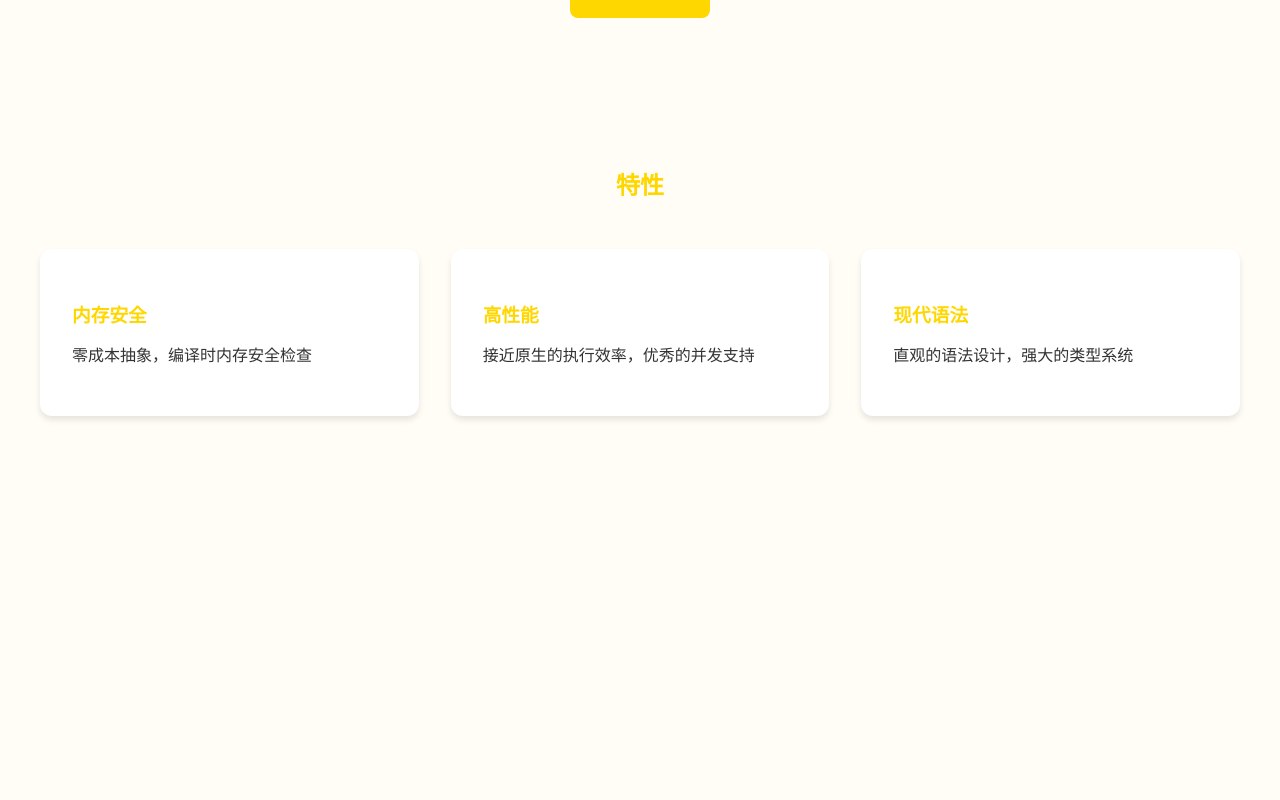
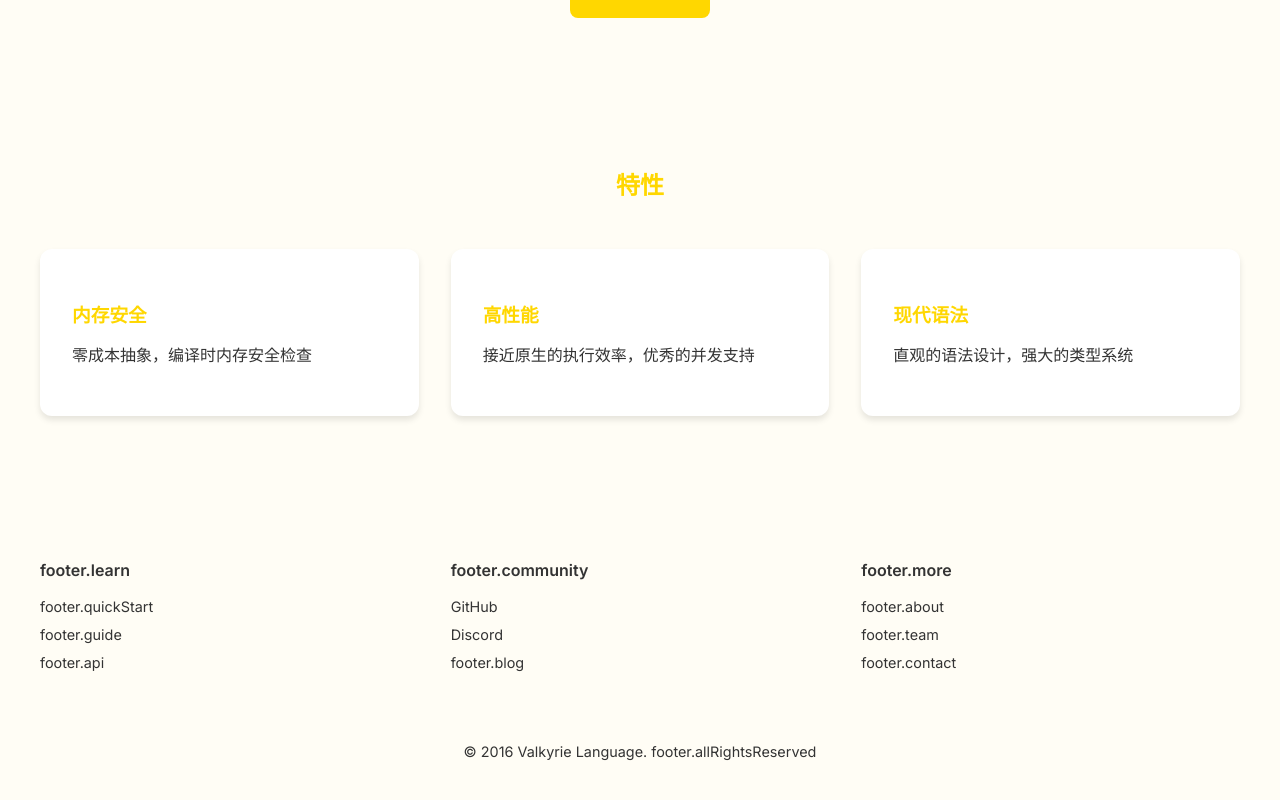
Before and after one commit to valkyrie-language/.github, a Vue app: page / in a window 1280 px wide. Shown: the part 364-1164 px from the top of the page. Before the commit the page ends 876 px from the top, so only its background shows below. Built offline with nearby package versions, Linux system fonts and the light colour scheme; some icons are missing.

Commit message:
🐤 Add footbar

```diff
--- a/package.json
+++ b/package.json
@@ -20,6 +20,9 @@
     },
     "packageManager": "pnpm@9.15.0",
     "dependencies": {
+        "@vscode/codicons": "^0.0.36",
+        "monaco-editor": "^0.52.2",
+        "split.js": "^1.6.5",
         "vite": "^6.2.1",
         "vite-plugin-monaco-editor-esm": "^2.0.2"
     }
--- a/src/App.vue
+++ b/src/App.vue
@@ -1,16 +1,29 @@
-<script lang="ts" setup>
-import {RouterView} from 'vue-router'
+<template>
+  <div class="app">
+    <template v-if="!isPlayground">
+      <TopBar/>
+      <router-view/>
+      <Footer/>
+    </template>
+    <template v-else>
+      <router-view/>
+    </template>
+  </div>
+</template>
+
+<script setup lang="ts">
+import TopBar from './components/TopBar.vue'
+import Footer from './components/Footer.vue'
+import './style/_variable.scss'
 import {useI18n} from 'vue-i18n'
-import TopBar from './components/TopBar.vue'
-import './style/_variable.scss'
+import { useRoute } from 'vue-router'
+import { computed } from 'vue'
 
+const route = useRoute()
+const isPlayground = computed(() => route.path === '/playground')
 const {t} = useI18n()
 </script>
 
-<template>
-  <TopBar />
-  <RouterView/>
-</template>
 
 <style lang="scss">
 @import './style/_variable.scss';
@@ -33,5 +46,7 @@ body {
 
 #app {
   min-height: 100vh;
+  display: flex;
+  flex-direction: column;
 }
 </style>
--- /dev/null
+++ b/src/components/Footer.vue
@@ -0,0 +1,97 @@
+<script setup lang="ts">
+import { useI18n } from 'vue-i18n'
+
+const { t } = useI18n()
+</script>
+
+<template>
+  <footer class="footer">
+    <div class="footer-content">
+      <div class="footer-section">
+        <h3>{{ t('footer.learn') }}</h3>
+        <ul>
+          <li><a href="/docs/getting-started">{{ t('footer.quickStart') }}</a></li>
+          <li><a href="/docs/guide">{{ t('footer.guide') }}</a></li>
+          <li><a href="/docs/api">{{ t('footer.api') }}</a></li>
+        </ul>
+      </div>
+      <div class="footer-section">
+        <h3>{{ t('footer.community') }}</h3>
+        <ul>
+          <li><a href="https://github.com/valkyrie-language" target="_blank">GitHub</a></li>
+          <li><a href="https://discord.gg/valkyrie" target="_blank">Discord</a></li>
+          <li><a href="/blog">{{ t('footer.blog') }}</a></li>
+        </ul>
+      </div>
+      <div class="footer-section">
+        <h3>{{ t('footer.more') }}</h3>
+        <ul>
+          <li><a href="/about">{{ t('footer.about') }}</a></li>
+          <li><a href="/team">{{ t('footer.team') }}</a></li>
+          <li><a href="/contact">{{ t('footer.contact') }}</a></li>
+        </ul>
+      </div>
+    </div>
+    <div class="footer-bottom">
+      <p class="copyright">&copy; {{ new Date().getFullYear() }} Valkyrie Language. {{ t('footer.allRightsReserved') }}</p>
+    </div>
+  </footer>
+</template>
+
+<style lang="scss" scoped>
+.footer {
+  background-color: var(--vt-c-white);
+  border-top: 1px solid var(--vt-c-divider-light);
+  padding: 2rem 1rem;
+  margin-top: auto;
+
+  .footer-content {
+    max-width: 1200px;
+    margin: 0 auto;
+    display: grid;
+    grid-template-columns: repeat(auto-fit, minmax(200px, 1fr));
+    gap: 2rem;
+    padding-bottom: 2rem;
+  }
+
+  .footer-section {
+    h3 {
+      color: var(--vt-c-text-1);
+      font-size: 1rem;
+      font-weight: 600;
+      margin-bottom: 1rem;
+    }
+
+    ul {
+      list-style: none;
+      padding: 0;
+      margin: 0;
+
+      li {
+        margin-bottom: 0.5rem;
+
+        a {
+          color: var(--vt-c-text-2);
+          text-decoration: none;
+          font-size: 0.9rem;
+
+          &:hover {
+            color: var(--vt-c-green);
+          }
+        }
+      }
+    }
+  }
+
+  .footer-bottom {
+    text-align: center;
+    padding-top: 1rem;
+    border-top: 1px solid var(--vt-c-divider-light);
+
+    .copyright {
+      color: var(--vt-c-text-2);
+      font-size: 0.9rem;
+    }
+  }
+}
+</style>
--- /dev/null
+++ b/src/components/MonacoEditor.vue
@@ -0,0 +1,61 @@
+<script setup lang="ts">
+import { onMounted, onBeforeUnmount, ref, watch } from 'vue'
+import * as monaco from 'monaco-editor'
+import { editor } from 'monaco-editor'
+
+const props = defineProps<{
+  modelValue: string
+  language?: string
+  theme?: string
+  options?: editor.IStandaloneEditorConstructionOptions
+}>()
+
+const emit = defineEmits<{
+  (e: 'update:modelValue', value: string): void
+}>()
+
+const editorContainer = ref<HTMLElement | null>(null)
+let monacoEditor: editor.IStandaloneCodeEditor | null = null
+
+onMounted(() => {
+  if (!editorContainer.value) return
+
+  monacoEditor = monaco.editor.create(editorContainer.value, {
+    value: props.modelValue,
+    language: props.language || 'plaintext',
+    theme: props.theme || 'vs-dark',
+    automaticLayout: true,
+    minimap: { enabled: true },
+    scrollBeyondLastLine: false,
+    ...props.options
+  })
+
+  monacoEditor.onDidChangeModelContent(() => {
+    const value = monacoEditor?.getValue() || ''
+    emit('update:modelValue', value)
+  })
+})
+
+watch(() => props.modelValue, (newValue) => {
+  if (monacoEditor && newValue !== monacoEditor.getValue()) {
+    monacoEditor.setValue(newValue)
+  }
+})
+
+onBeforeUnmount(() => {
+  if (monacoEditor) {
+    monacoEditor.dispose()
+  }
+})
+</script>
+
+<template>
+  <div ref="editorContainer" class="monaco-editor"></div>
+</template>
+
+<style scoped>
+.monaco-editor {
+  width: 100%;
+  height: 100%;
+}
+</style>
--- a/src/views/Playground.vue
+++ b/src/views/Playground.vue
@@ -1,111 +1,252 @@
-<script lang="ts" setup>
-import {ref} from 'vue'
-import {useI18n} from 'vue-i18n'
+<template>
+  <div class="playground">
+    <header class="playground-header">
+      <div class="left">
+        <button class="icon-button" @click="toggleFileExplorer">
+          <span class="codicon codicon-menu"></span>
+        </button>
+        <h1>{{ t('playground.title') }}</h1>
+      </div>
+      <div class="actions">
+        <button class="action-button" @click="runCode">
+          <span class="codicon codicon-play"></span>
+          {{ t('playground.run') }}
+        </button>
+        <button class="action-button" @click="shareCode">
+          <span class="codicon codicon-share"></span>
+          {{ t('playground.share') }}
+        </button>
+      </div>
+    </header>
 
-const {t} = useI18n()
+    <div class="playground-content">
+      <div v-show="isFileExplorerVisible" class="sidebar">
+        <div class="sidebar-header">
+          <span class="codicon codicon-files"></span>
+          {{ t('playground.explorer') }}
+        </div>
+        <div class="file-tree">
+          <!-- TODO: Implement file tree -->
+          <div class="file-item">
+            <span class="codicon codicon-file"></span>
+            main.vk
+          </div>
+        </div>
+      </div>
+
+      <div class="editor-container">
+        <MonacoEditor
+          v-model="code"
+          language="javascript"
+          :options="{
+            fontSize: 14,
+            lineNumbers: 'on',
+            roundedSelection: false,
+            scrollBeyondLastLine: false,
+            readOnly: false,
+            theme: 'vs-dark'
+          }"
+        />
+      </div>
+
+      <div v-show="isOutputVisible" class="output-panel">
+        <div class="panel-header">
+          <span class="codicon codicon-terminal"></span>
+          {{ t('playground.output') }}
+          <button class="icon-button" @click="toggleOutput">
+            <span class="codicon codicon-close"></span>
+          </button>
+        </div>
+        <div class="output-content">
+          <pre>{{ output }}</pre>
+        </div>
+      </div>
+    </div>
+  </div>
+</template>
+
+<script setup lang="ts">
+import { ref } from 'vue'
+import { useI18n } from 'vue-i18n'
+import MonacoEditor from '../components/MonacoEditor.vue'
+import Split from 'split.js'
+import '@vscode/codicons/dist/codicon.css'
+
+const { t } = useI18n()
 const code = ref(`// Welcome to Valkyrie Language Playground
 fn main() {
     println("Hello, World!")
 }`)
 
+const output = ref('')
+const isFileExplorerVisible = ref(true)
+const isOutputVisible = ref(true)
+
 const runCode = () => {
   // TODO: Implement code execution
-  console.log('Running code:', code.value)
+  output.value = 'Running code...\n' + code.value
 }
 
 const shareCode = () => {
   // TODO: Implement code sharing
   console.log('Sharing code:', code.value)
 }
+
+const toggleFileExplorer = () => {
+  isFileExplorerVisible.value = !isFileExplorerVisible.value
+}
+
+const toggleOutput = () => {
+  isOutputVisible.value = !isOutputVisible.value
+}
 </script>
-
-<template>
-  <div class="playground">
-    <header class="playground-header">
-      <h1>{{ t('playground.title') }}</h1>
-      <div class="actions">
-        <button class="action-button" @click="runCode">
-          {{ t('playground.run') }}
-        </button>
-        <button class="action-button" @click="shareCode">
-          {{ t('playground.share') }}
-        </button>
-      </div>
-    </header>
-
-    <div class="editor-container">
-      <textarea
-        v-model="code"
-        autocomplete="off"
-        class="code-editor"
-        spellcheck="false"
-      ></textarea>
-    </div>
-  </div>
-</template>
 
 <style lang="scss" scoped>
 .playground {
   height: 100vh;
   display: flex;
   flex-direction: column;
+  background-color: #1e1e1e;
 }
 
 .playground-header {
   background-color: var(--primary-color);
   color: white;
-  padding: 1rem 2rem;
+  padding: 0.5rem 1rem;
   display: flex;
   justify-content: space-between;
   align-items: center;
 
+  .left {
+    display: flex;
+    align-items: center;
+    gap: 1rem;
+  }
+
   h1 {
     margin: 0;
-    font-size: 1.5rem;
+    font-size: 1.2rem;
+  }
+}
+
+.playground-content {
+  flex: 1;
+  display: flex;
+  overflow: hidden;
+}
+
+.sidebar {
+  width: 250px;
+  background-color: #252526;
+  border-right: 1px solid #3c3c3c;
+  display: flex;
+  flex-direction: column;
+
+  .sidebar-header {
+    padding: 0.5rem 1rem;
+    font-size: 0.9rem;
+    font-weight: 500;
+    color: #cccccc;
+    display: flex;
+    align-items: center;
+    gap: 0.5rem;
+    border-bottom: 1px solid #3c3c3c;
+  }
+}
+
+.file-tree {
+  padding: 0.5rem;
+
+  .file-item {
+    padding: 0.25rem 0.5rem;
+    display: flex;
+    align-items: center;
+    gap: 0.5rem;
+    color: #cccccc;
+    cursor: pointer;
+
+    &:hover {
+      background-color: #2a2d2e;
+    }
+  }
+}
+
+.editor-container {
+  flex: 1;
+  overflow: hidden;
+}
+
+.output-panel {
+  height: 200px;
+  background-color: #1e1e1e;
+  border-top: 1px solid #3c3c3c;
+  display: flex;
+  flex-direction: column;
+
+  .panel-header {
+    padding: 0.5rem 1rem;
+    font-size: 0.9rem;
+    color: #cccccc;
+    display: flex;
+    align-items: center;
+    gap: 0.5rem;
+    background-color: #252526;
+    border-bottom: 1px solid #3c3c3c;
+
+    button {
+      margin-left: auto;
+    }
+  }
+
+  .output-content {
+    flex: 1;
+    overflow: auto;
+    padding: 0.5rem 1rem;
+    color: #cccccc;
+    font-family: 'Fira Code', monospace;
+
+    pre {
+      margin: 0;
+      white-space: pre-wrap;
+    }
   }
 }
 
 .actions {
   display: flex;
-  gap: 1rem;
+  gap: 0.5rem;
 }
 
 .action-button {
-  background-color: white;
-  color: var(--primary-color);
+  background-color: #4d4d4d;
+  color: white;
   border: none;
   padding: 0.5rem 1rem;
   border-radius: 4px;
   cursor: pointer;
   font-weight: 500;
+  display: flex;
+  align-items: center;
+  gap: 0.5rem;
   transition: background-color 0.3s;
 
   &:hover {
-    background-color: var(--secondary-color);
+    background-color: #5a5a5a;
+  }
+}
+
+.icon-button {
+  background: transparent;
+  border: none;
+  color: #cccccc;
+  cursor: pointer;
+  padding: 0.25rem;
+  display: flex;
+  align-items: center;
+  justify-content: center;
+
+  &:hover {
     color: white;
   }
 }
-
-.editor-container {
-  flex: 1;
-  padding: 1rem;
-  background-color: #1e1e1e;
-}
-
-.code-editor {
-  width: 100%;
-  height: 100%;
-  background-color: transparent;
-  color: #d4d4d4;
-  border: none;
-  resize: none;
-  font-family: 'Fira Code', monospace;
-  font-size: 14px;
-  line-height: 1.5;
-  padding: 1rem;
-
-  &:focus {
-    outline: none;
-  }
-}
 </style>
```
Also changed, not shown: 1 other file (tests, documents, lock files or other folders).
